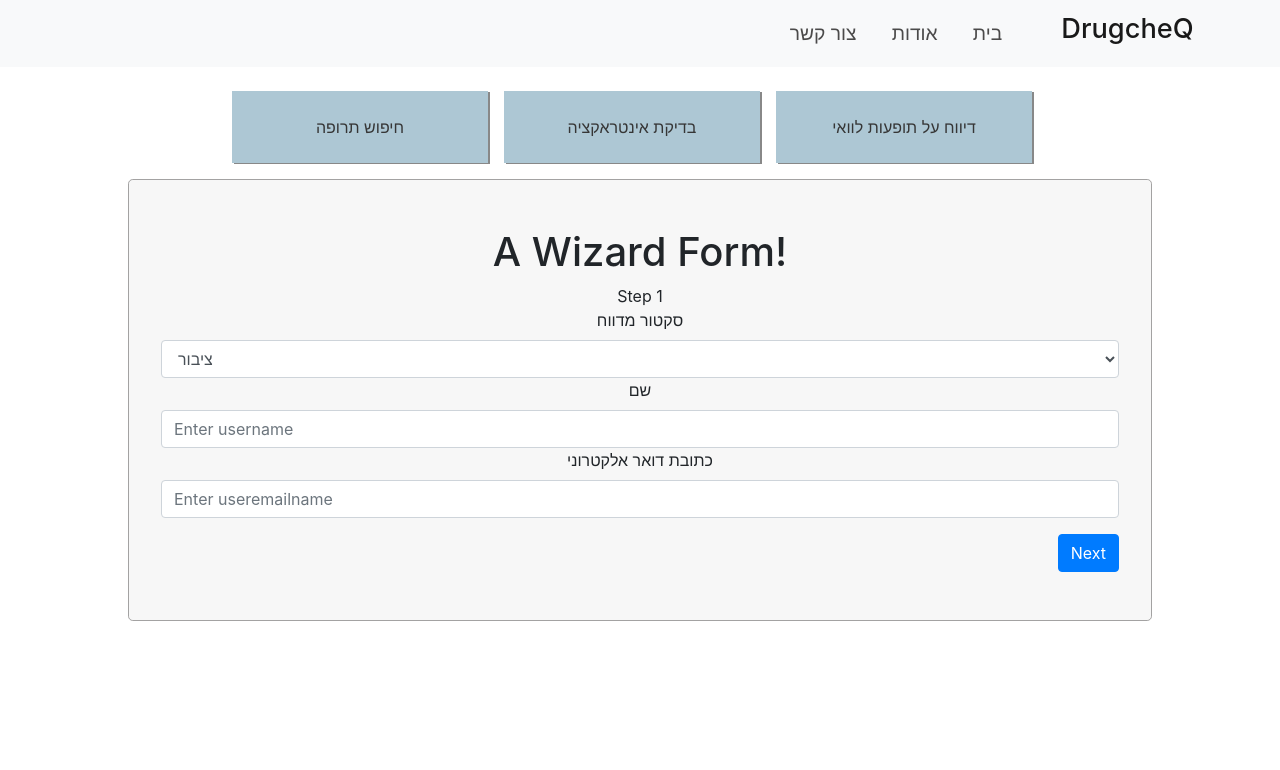
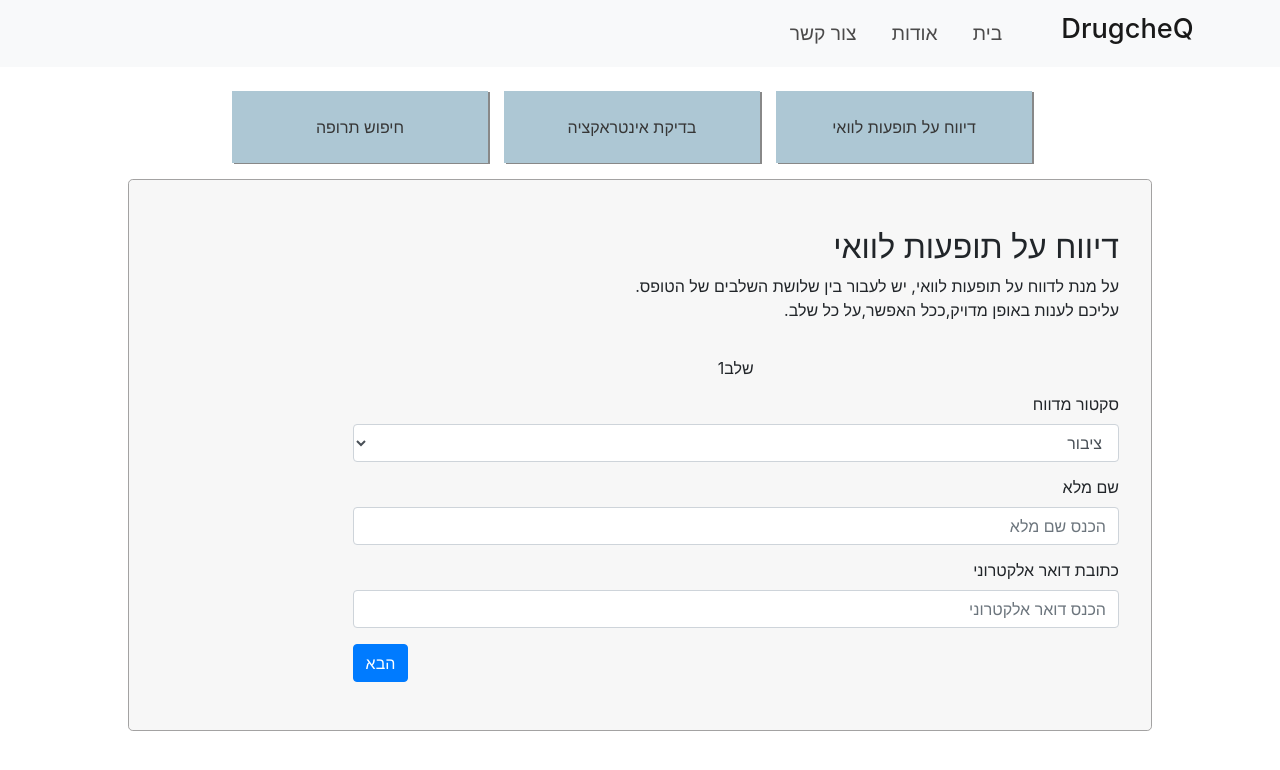
Before and after one commit to AmitLiberman/DrugcheQ-Preventing-Polypharmacy, a React app: page /side-effect-report in a window 1280 px wide. Shown: the top 770 px of the page. Built offline with nearby package versions, Linux system fonts and the light colour scheme.

Commit message:
Report-steps data saving fixed

```diff
--- /dev/null
+++ b/src/Components/MasterReport/MasterReport.css
@@ -0,0 +1,15 @@
+.master-container {
+    overflow: hidden;
+}
+
+.master-describe-container {
+    direction: rtl;
+    text-align: right;
+    padding-bottom: 1.1em;
+}
+
+.steps-container {
+    overflow: hidden;
+    width: 80%;
+    float: right;
+}
--- a/src/Components/MasterReport/MasterReport.js
+++ b/src/Components/MasterReport/MasterReport.js
@@ -2,6 +2,7 @@ import React, { Component } from "react";
 import Step1 from "../Step1/Step1";
 import Step2 from "../Step2/Step2";
 import Step3 from "../Step3/Step3";
+import "./MasterReport.css";
 
 class MasterReport extends Component {
   state = {
@@ -53,11 +54,11 @@ class MasterReport extends Component {
     if (currentStep !== 1) {
       return (
         <button
-          className="btn btn-secondary"
+          className="btn btn-secondary float-right"
           type="button"
           onClick={this._prev}
         >
-          Previous
+          הקודם
         </button>
       );
     }
@@ -71,11 +72,11 @@ class MasterReport extends Component {
     if (currentStep < 3) {
       return (
         <button
-          className="btn btn-primary float-right"
+          className="btn btn-primary float-left"
           type="button"
           onClick={this._next}
         >
-          Next
+          הבא
         </button>
       );
     }
@@ -86,9 +87,17 @@ class MasterReport extends Component {
   render() {
     return (
       <React.Fragment>
-        <h1>A Wizard Form!</h1>
-        Step {this.state.currentStep}
-        {/* <form onSubmit={this.handleSubmit}> */}
+        <div className="master-describe-container">
+          <h2>דיווח על תופעות לוואי</h2>
+          <p>
+            על מנת לדווח על תופעות לוואי, יש לעבור בין שלושת השלבים של הטופס.
+            <br></br> עליכם לענות באופן מדויק,ככל האפשר,על כל שלב.
+          </p>
+        </div>
+
+        <div className="steps-container">
+          שלב
+          {this.state.currentStep}
           <Step1
             currentStep={this.state.currentStep}
             handleChange={this.handleChange}
@@ -101,9 +110,9 @@ class MasterReport extends Component {
             currentStep={this.state.currentStep}
             handleChange={this.handleChange}
           />
+          {this.nextButton}
           {this.previousButton}
-        {this.nextButton}
-        {/* </form> */}
+        </div>
       </React.Fragment>
     );
   }
--- a/src/Components/Step1/Step1.js
+++ b/src/Components/Step1/Step1.js
@@ -1,4 +1,5 @@
 import React, { Component } from "react";
+import "./step1.css";
 
 class Step1 extends Component {
   render() {
@@ -8,7 +9,9 @@ class Step1 extends Component {
     }
     return (
       <div className="form-group">
-        <label htmlFor="sector">סקטור מדווח</label>
+        <label className="step1-lable" htmlFor="sector">
+          סקטור מדווח
+        </label>
         <select
           id="sector"
           name="sector"
@@ -21,23 +24,27 @@ class Step1 extends Component {
           <option>צוות רפואי</option>
           <option>אחר</option>
         </select>
-        <label htmlFor="username">שם</label>
+        <label className="step1-lable" htmlFor="username">
+          שם מלא
+        </label>
         <input
           className="form-control"
           id="username"
           name="username"
           type="text"
-          placeholder="Enter username"
+          placeholder="הכנס שם מלא"
           value={this.props.username} // Prop: The email input data
           onChange={this.props.handleChange} // Prop: Puts data into state
         />
-        <label htmlFor="email">כתובת דואר אלקטרוני</label>
+        <label className="step1-lable" htmlFor="email">
+          כתובת דואר אלקטרוני
+        </label>
         <input
           className="form-control"
           id="email"
           name="email"
           type="text"
-          placeholder="Enter useremailname"
+          placeholder="הכנס דואר אלקטרוני"
           value={this.props.email} // Prop: The email input data
           onChange={this.props.handleChange} // Prop: Puts data into state
         />
--- /dev/null
+++ b/src/Components/Step1/step1.css
@@ -0,0 +1,11 @@
+.form-control {
+    text-align: right;
+    direction: rtl;
+}
+
+.step1-lable {
+    text-align: right;
+    direction: rtl;
+    float: right;
+    margin-top: 0.8em;
+}
```
Also changed, not shown: 1 other file (tests, documents, lock files or other folders). Lines whose indentation alone changed are shown as unchanged.
